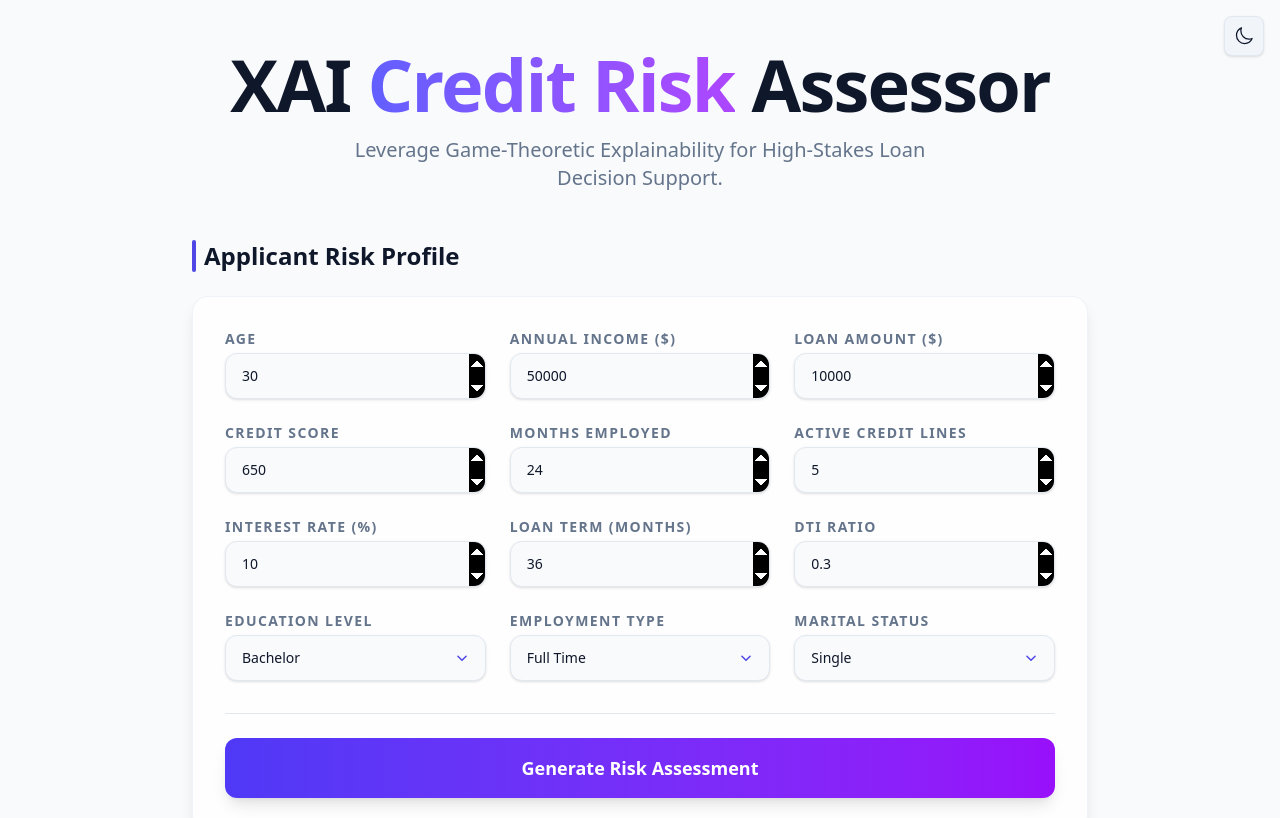
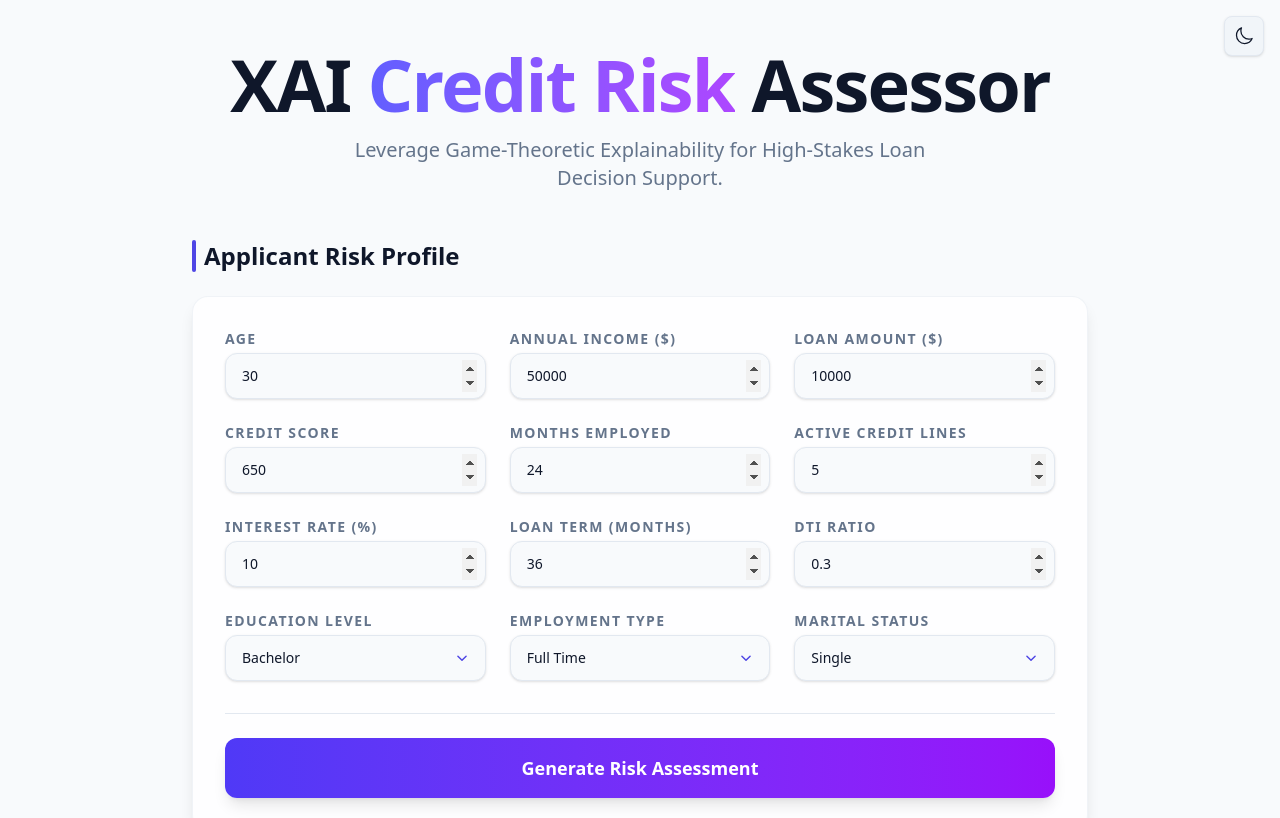
Before and after one commit to analyticsbyted/xai-credit-risk-assessor, a Next.js app in the folder client/: page / in a window 1280 px wide. Shown: the top 818 px of the page. Built offline with nearby package versions, Linux system fonts and the light colour scheme.

Commit message:
fix: restore numeric input arrows visibility in dark mode

```diff
--- a/client/app/globals.css
+++ b/client/app/globals.css
@@ -91,35 +91,29 @@ body {
   /* Premium Numeric Input Controls */
   input[type="number"] {
     position: relative;
-    padding-right: 0 !important;
-    /* Let buttons hug the right edge */
+    /* Ensure there is enough padding for the native controls */
+    padding-right: 0.5rem !important;
   }
 
-  input[type="number"]::-webkit-inner-spin-button {
+  /* Make the spin buttons more visible */
+  input[type="number"]::-webkit-inner-spin-button,
+  input[type="number"]::-webkit-outer-spin-button {
     -webkit-appearance: inner-spin-button !important;
-    background-color: var(--primary);
-    opacity: 1;
-    height: 3.2rem;
-    /* Adjusted for input height */
-    width: 2.2rem;
-    margin: 0;
+    opacity: 1 !important;
     cursor: pointer;
-    border-radius: 0 10px 10px 0;
-    border-left: 1px solid var(--border);
-    /* Inverting the default dark arrows to be off-white */
-    filter: invert(1) brightness(1.5) contrast(1.2) hue-rotate(180deg);
-    /* The hue-rotate(180deg) after invert/1 helps keep the background closer to primary or neutral
-       while making arrows white. This is a bit of a hack but works for visibility.
-    */
-    transition: all 0.2s ease;
+    /* Basic sizing */
+    height: 32px;
+    width: 20px;
+    /* Minimal styling to avoid breaking visibility */
+    background: transparent;
   }
 
-  input[type="number"]::-webkit-inner-spin-button:hover {
-    background-color: var(--primary);
-    filter: invert(1) brightness(2) contrast(1.5) hue-rotate(180deg);
+  /* Apply high contrast to the arrows in dark mode */
+  .dark input[type="number"]::-webkit-inner-spin-button {
+    filter: invert(1) brightness(2);
   }
 
-  /* Fix for Firefox support (limited styling for spin buttons) */
+  /* Firefox Specifics */
   input[type="number"] {
     -moz-appearance: textfield;
   }
```
